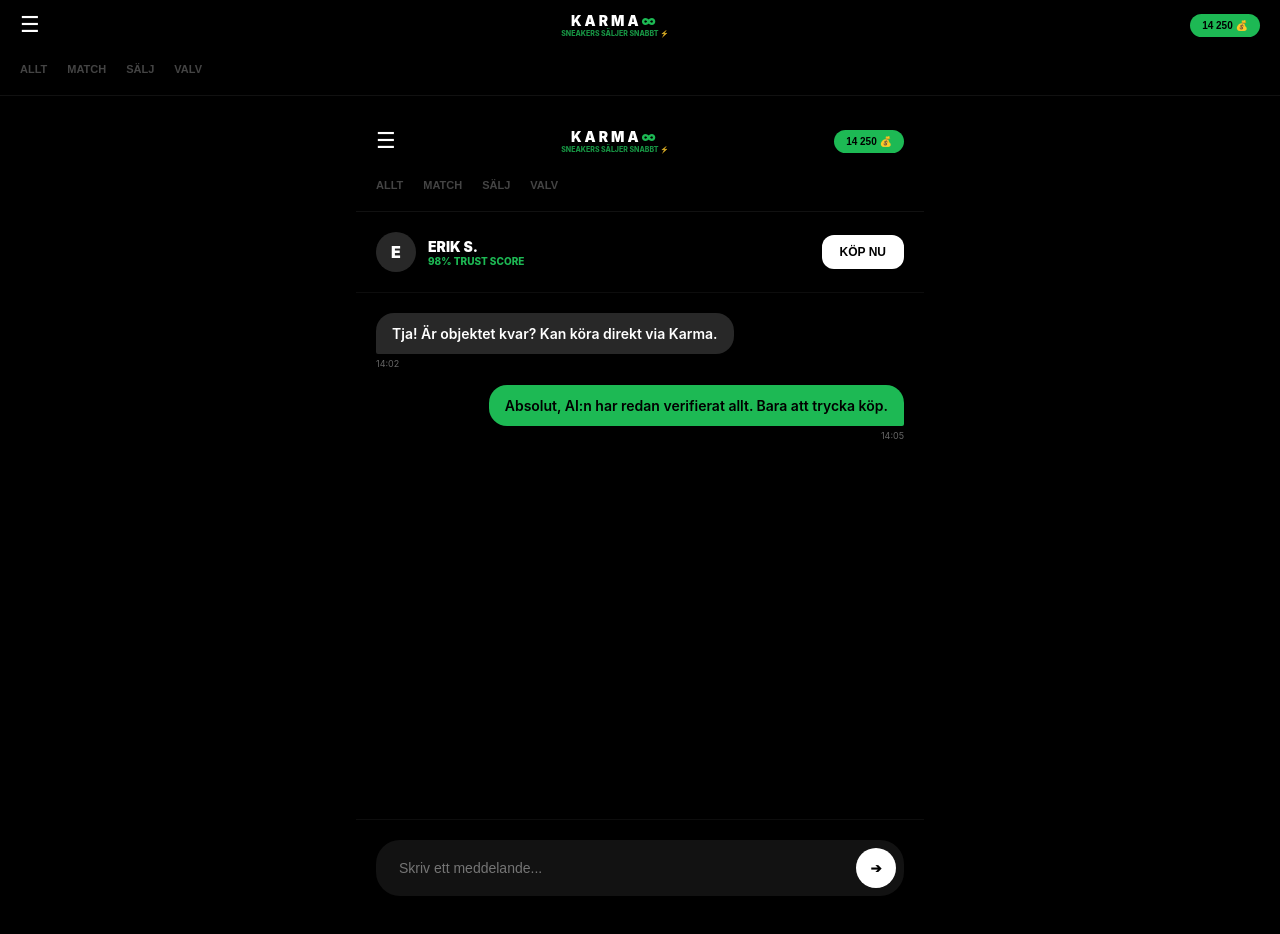
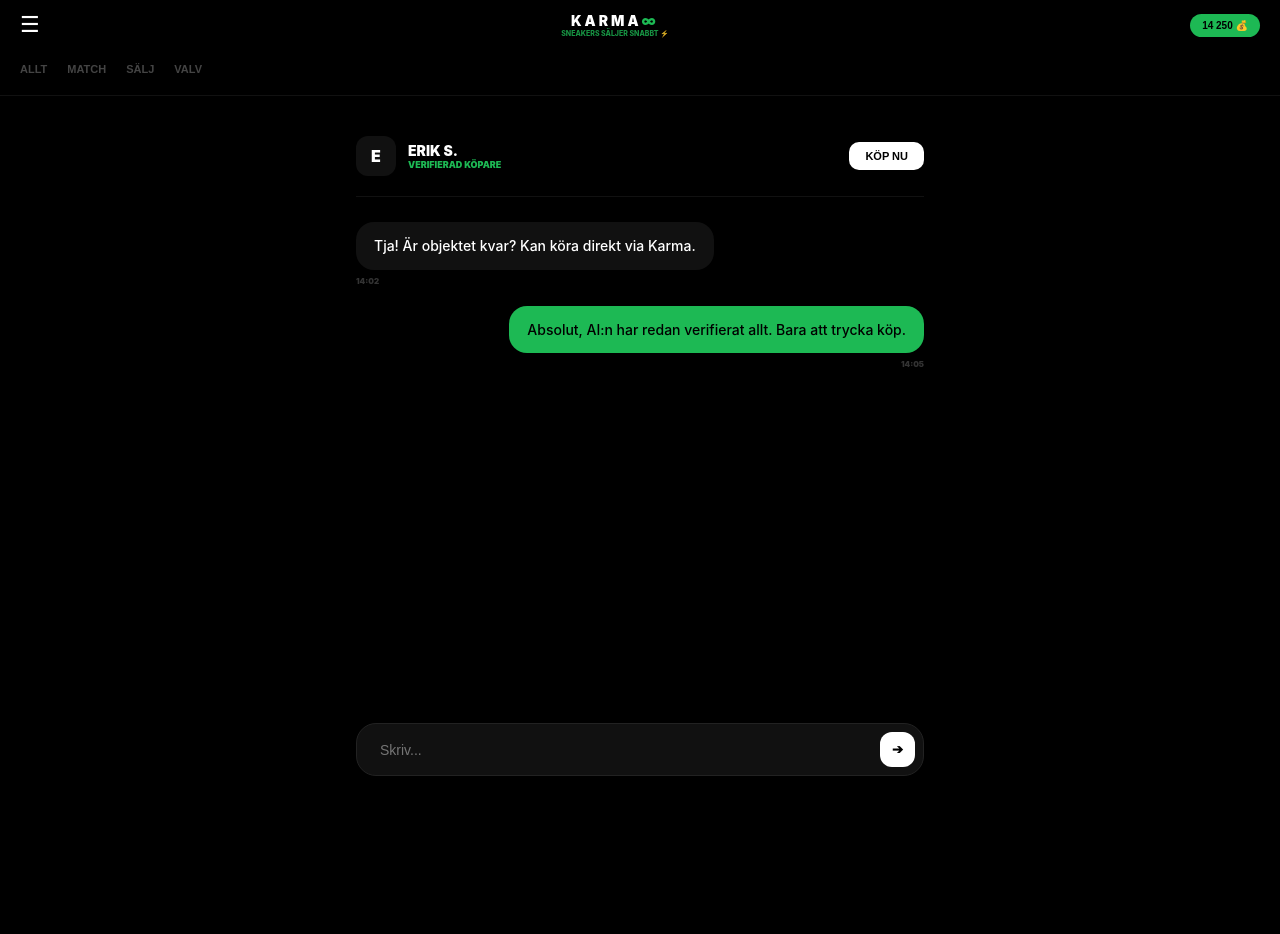
Before and after one commit to gascheckking/marketbeg-appGem, a Next.js app: page /chat/1 in a window 1280 px wide. After the commit the page ends 816 px from the top, so only its background shows below. Built offline with nearby package versions, Linux system fonts and the light colour scheme.

Commit message:
Update page.tsx

```diff
--- a/app/chat/[id]/page.tsx
+++ b/app/chat/[id]/page.tsx
@@ -1,9 +1,7 @@
 // // app/chat/[id]/page.tsx
 "use client";
-
 import { useState } from "react";
 import { useRouter } from "next/navigation";
-import TopTabs from "@/components/TopTabs";
 
 export default function ChatPage() {
   const [msg, setMsg] = useState("");
@@ -15,80 +13,45 @@ export default function ChatPage() {
   ];
 
   return (
-    <div style={{ background: "#000", minHeight: "100vh", color: "#fff", display: "flex", flexDirection: "column" }}>
-      <TopTabs />
-
+    <div style={{ background: "#000", minHeight: "calc(100vh - 120px)", display: "flex", flexDirection: "column" }}>
       {/* CHAT HEADER */}
-      <div style={{
-        padding: "20px",
-        display: "flex",
-        alignItems: "center",
-        gap: "12px",
-        borderBottom: "1px solid rgba(255,255,255,0.05)"
-      }}>
-        <div style={{ width: "40px", height: "40px", borderRadius: "50%", background: "#282828", display: "flex", alignItems: "center", justifyContent: "center", fontWeight: 900 }}>E</div>
+      <div style={{ padding: "20px 0", display: "flex", alignItems: "center", gap: "12px", borderBottom: "1px solid #111" }}>
+        <div style={{ width: "40px", height: "40px", borderRadius: "12px", background: "#111", display: "flex", alignItems: "center", justifyContent: "center", fontWeight: 900 }}>E</div>
         <div style={{ flex: 1 }}>
           <div style={{ fontSize: "14px", fontWeight: 900 }}>ERIK S.</div>
-          <div style={{ fontSize: "10px", color: "#1DB954", fontWeight: 800 }}>98% TRUST SCORE</div>
+          <div style={{ fontSize: "9px", color: "#1DB954", fontWeight: 900 }}>VERIFIERAD KÖPARE</div>
         </div>
-        <button
-          onClick={() => router.push("/checkout")}
-          style={{
-            background: "#fff",
-            color: "#000",
-            borderRadius: "12px",
-            padding: "10px 18px",
-            fontWeight: 900,
-            fontSize: "12px",
-            border: "none"
-          }}
-        >
+        <button onClick={() => router.push("/checkout")} style={{ background: "#fff", color: "#000", borderRadius: "10px", padding: "8px 16px", fontWeight: 900, fontSize: "11px", border: "none" }}>
           KÖP NU
         </button>
       </div>
 
-      {/* MESSAGES AREA */}
-      <div style={{ flex: 1, padding: "20px", display: "flex", flexDirection: "column", gap: "16px", overflowY: "auto" }}>
+      {/* MESSAGES */}
+      <div style={{ flex: 1, padding: "25px 0", display: "flex", flexDirection: "column", gap: "20px", overflowY: "auto" }}>
         {messages.map((m, i) => (
-          <div key={i} style={{
-            alignSelf: m.sender === "me" ? "flex-end" : "flex-start",
-            maxWidth: "80%"
-          }}>
+          <div key={i} style={{ alignSelf: m.sender === "me" ? "flex-end" : "flex-start", maxWidth: "80%" }}>
             <div style={{
-              background: m.sender === "me" ? "#1DB954" : "#282828",
+              background: m.sender === "me" ? "#1DB954" : "#111",
               color: m.sender === "me" ? "#000" : "#fff",
-              padding: "12px 16px",
-              borderRadius: m.sender === "me" ? "18px 18px 2px 18px" : "18px 18px 18px 2px",
-              fontSize: "14px",
-              fontWeight: 600
+              padding: "14px 18px", borderRadius: "18px", fontSize: "14px", fontWeight: 500, lineHeight: "1.4"
             }}>
               {m.text}
             </div>
-            <div style={{ fontSize: "9px", opacity: 0.4, marginTop: "4px", textAlign: m.sender === "me" ? "right" : "left" }}>{m.time}</div>
+            <div style={{ fontSize: "8px", opacity: 0.2, marginTop: "6px", textAlign: m.sender === "me" ? "right" : "left", fontWeight: 900 }}>{m.time}</div>
           </div>
         ))}
       </div>
 
-      {/* INPUT HUB */}
-      <div style={{ padding: "20px", background: "#000", borderTop: "1px solid rgba(255,255,255,0.05)" }}>
-        <div style={{ display: "flex", gap: "10px", background: "#121212", padding: "8px", borderRadius: "24px" }}>
+      {/* INPUT */}
+      <div style={{ padding: "20px 0" }}>
+        <div style={{ display: "flex", gap: "10px", background: "#111", padding: "8px", borderRadius: "20px", border: "1px solid #222" }}>
           <input
             value={msg}
             onChange={(e) => setMsg(e.target.value)}
-            placeholder="Skriv ett meddelande..."
-            style={{
-              flex: 1,
-              background: "transparent",
-              border: "none",
-              color: "#fff",
-              padding: "0 15px",
-              fontSize: "14px",
-              outline: "none"
-            }}
+            placeholder="Skriv..."
+            style={{ flex: 1, background: "transparent", border: "none", color: "#fff", padding: "0 15px", fontSize: "14px", outline: "none" }}
           />
-          <button style={{
-            width: "40px", height: "40px", borderRadius: "50%", background: "#fff", color: "#000", border: "none", fontWeight: 900
-          }}>➔</button>
+          <button style={{ width: "35px", height: "35px", borderRadius: "12px", background: "#fff", color: "#000", border: "none", fontWeight: 900 }}>➔</button>
         </div>
       </div>
     </div>
```
